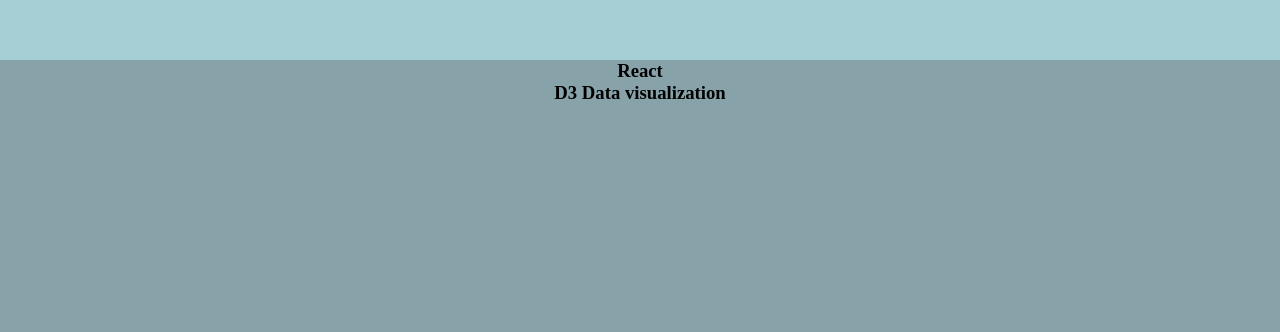
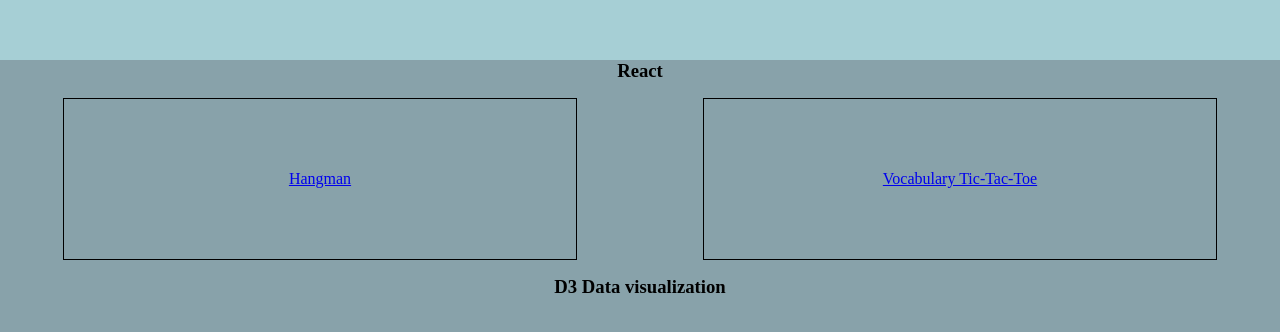
Before and after one commit to afminick/portfolio-website, a React (Create React App) app: page / in a window 1280 px wide. Shown: the part 740-1072 px from the top of the page. Built offline with nearby package versions, Linux system fonts and the light colour scheme.

Commit message:
Worked on project tiles

```diff
--- /dev/null
+++ b/src/Projects.css
@@ -0,0 +1,14 @@
+.projectsSub {
+    display: flex;
+    justify-content: space-around;
+    margin: 2vh 0 2vh 0;
+}
+
+.projectLink {
+    width: 40vw;
+    height: 20vh;
+    border: 1px solid black;
+    display: flex;
+    justify-content: center;
+    align-items: center;
+}
--- a/src/Projects.js
+++ b/src/Projects.js
@@ -1,10 +1,15 @@
-import React from 'react'
+import React, {useState} from 'react';
+import './Projects.css';
 
 function Projects() {
 
     return (
         <div id='projects'>
             <h3>React</h3>
+            <div className="projectsSub">
+                <a className="projectLink" href="https://goofy-montalcini-2ef709.netlify.com/">Hangman</a>
+                <a className="projectLink" href="https://vigilant-lichterman-f14f98.netlify.com/">Vocabulary Tic-Tac-Toe</a>
+            </div>
             <h3>D3 Data visualization</h3>
         </div>
     )
```
